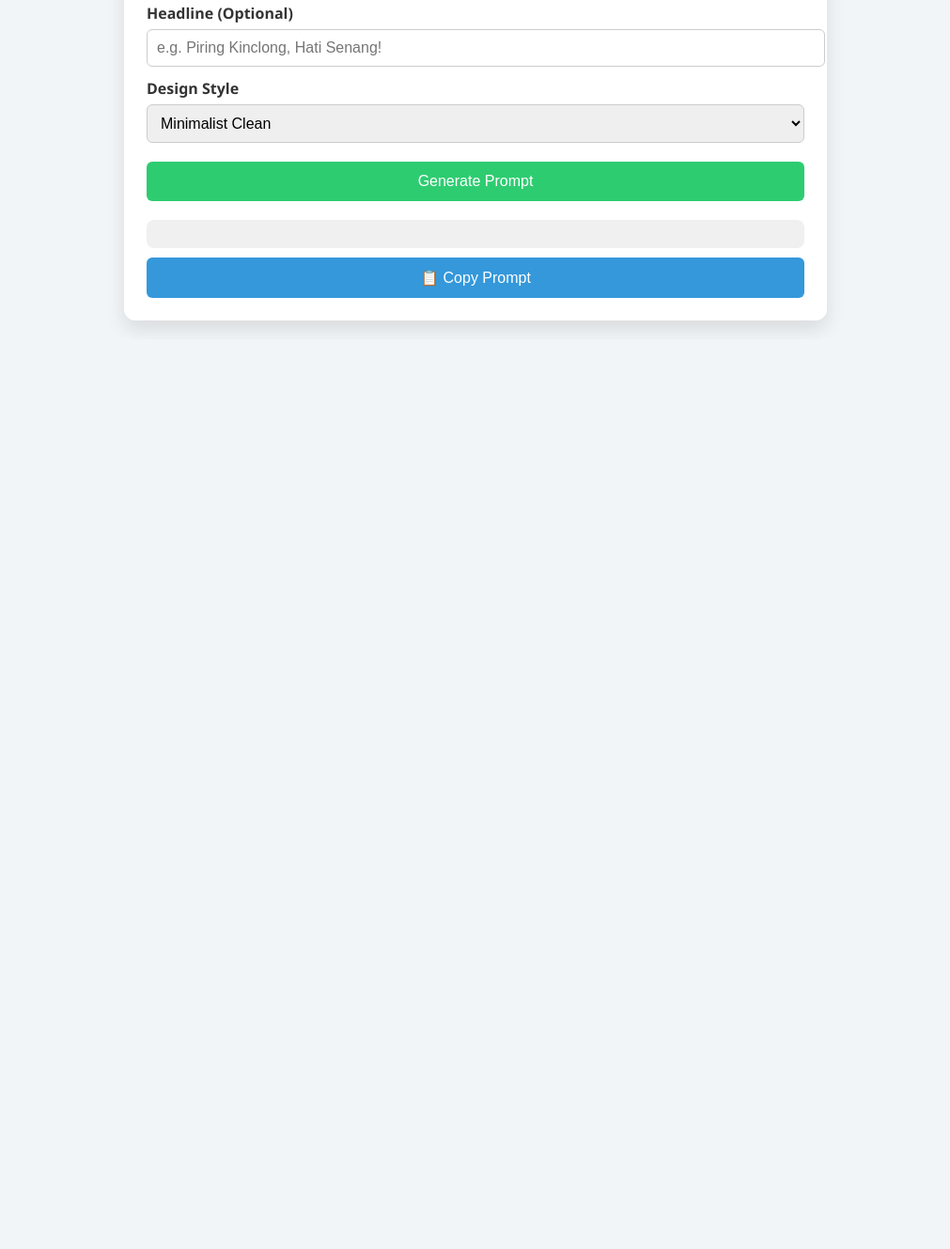
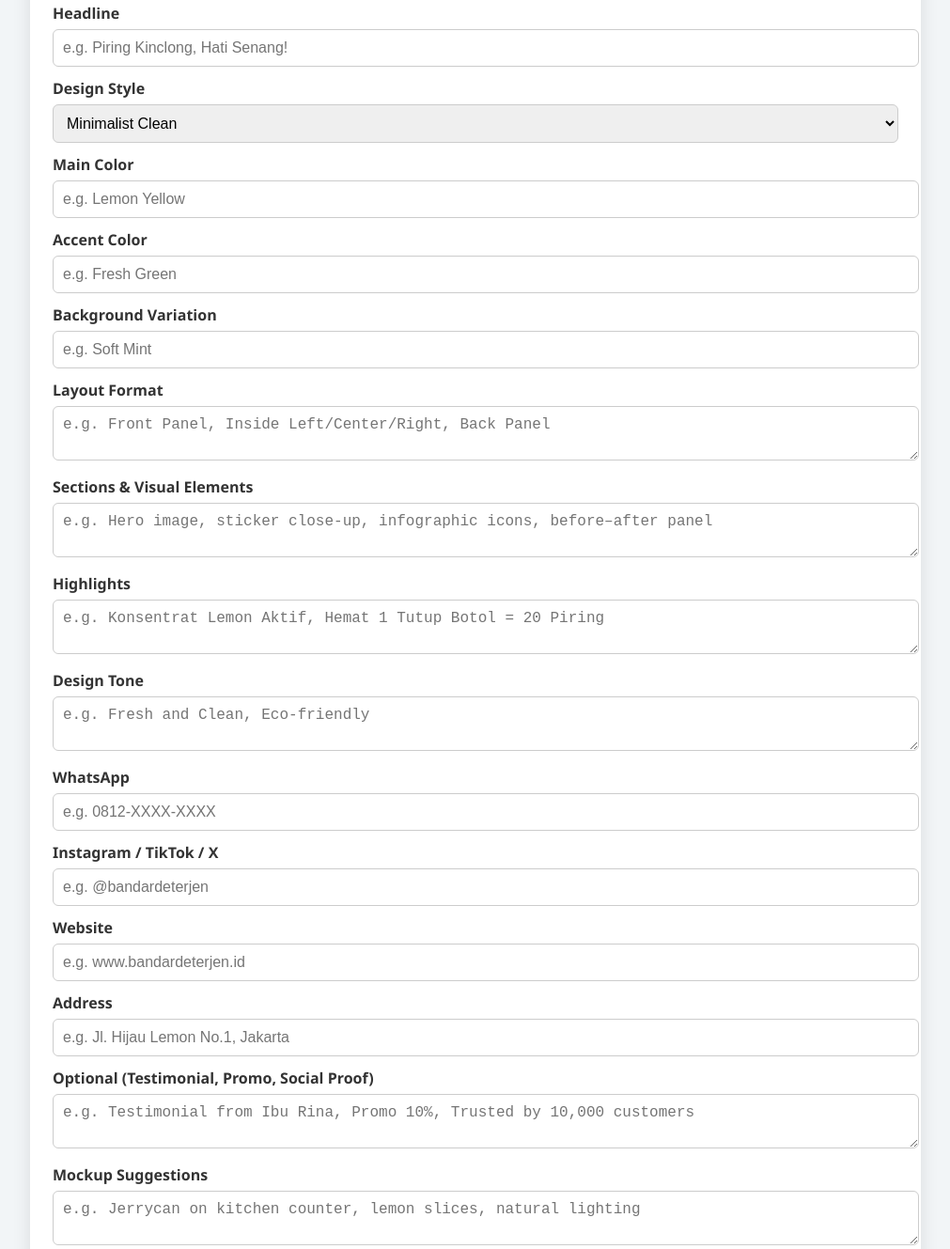
Before and after one commit to aiindonesiaart/brochure-pg, a plain HTML site: page product/update.html in a window 1280 px wide. Shown: the part 593-1922 px from the top of the page at 94% size, without its empty margins (134-1145 px from the left). Before the commit the page ends 954 px from the top, so only its background shows below. Drawn offline with Linux system fonts and the light colour scheme.

Commit message:
Update update.html

```diff
--- a/product/update.html
+++ b/product/update.html
@@ -13,7 +13,7 @@
       color: #333;
     }
     .container {
-      max-width: 700px;
+      max-width: 900px;
       margin: auto;
       background: white;
       border-radius: 12px;
@@ -69,6 +69,7 @@
   <div class="container">
     <h1>🧼 Brochure Design Product AI Image Generator</h1>
 
+    <!-- Basic Info -->
     <label>Product Type</label>
     <input type="text" id="productType" placeholder="e.g. jerrycan"/>
 
@@ -87,9 +88,10 @@
     <label>Tagline</label>
     <input type="text" id="tagline" placeholder="e.g. Bandar Deterjen"/>
 
-    <label>Headline (Optional)</label>
+    <label>Headline</label>
     <input type="text" id="headline" placeholder="e.g. Piring Kinclong, Hati Senang!"/>
 
+    <!-- Design Options -->
     <label>Design Style</label>
     <select id="style">
       <option value="minimalist">Minimalist Clean</option>
@@ -98,6 +100,52 @@
       <option value="eco">Eco Look</option>
     </select>
 
+    <label>Main Color</label>
+    <input type="text" id="mainColor" placeholder="e.g. Lemon Yellow"/>
+
+    <label>Accent Color</label>
+    <input type="text" id="accentColor" placeholder="e.g. Fresh Green"/>
+
+    <label>Background Variation</label>
+    <input type="text" id="backgroundColor" placeholder="e.g. Soft Mint"/>
+
+    <!-- Layout Format -->
+    <label>Layout Format</label>
+    <textarea id="layoutFormat" placeholder="e.g. Front Panel, Inside Left/Center/Right, Back Panel"></textarea>
+
+    <!-- Sections & Visual Elements -->
+    <label>Sections & Visual Elements</label>
+    <textarea id="sections" placeholder="e.g. Hero image, sticker close-up, infographic icons, before–after panel"></textarea>
+
+    <!-- Highlights -->
+    <label>Highlights</label>
+    <textarea id="highlights" placeholder="e.g. Konsentrat Lemon Aktif, Hemat 1 Tutup Botol = 20 Piring"></textarea>
+
+    <!-- Design Tone -->
+    <label>Design Tone</label>
+    <textarea id="tone" placeholder="e.g. Fresh and Clean, Eco-friendly"></textarea>
+
+    <!-- Contact Info -->
+    <label>WhatsApp</label>
+    <input type="text" id="whatsapp" placeholder="e.g. 0812-XXXX-XXXX"/>
+
+    <label>Instagram / TikTok / X</label>
+    <input type="text" id="social" placeholder="e.g. @bandardeterjen"/>
+
+    <label>Website</label>
+    <input type="text" id="website" placeholder="e.g. www.bandardeterjen.id"/>
+
+    <label>Address</label>
+    <input type="text" id="address" placeholder="e.g. Jl. Hijau Lemon No.1, Jakarta"/>
+
+    <!-- Optional -->
+    <label>Optional (Testimonial, Promo, Social Proof)</label>
+    <textarea id="optional" placeholder="e.g. Testimonial from Ibu Rina, Promo 10%, Trusted by 10,000 customers"></textarea>
+
+    <!-- Mockup Suggestions -->
+    <label>Mockup Suggestions</label>
+    <textarea id="mockup" placeholder="e.g. Jerrycan on kitchen counter, lemon slices, natural lighting"></textarea>
+
     <button onclick="generatePrompt()">Generate Prompt</button>
     <div id="output" class="output"></div>
     <button class="copy-btn" onclick="copyPrompt()">📋 Copy Prompt</button>
@@ -105,25 +153,8 @@
 
   <script>
     function generatePrompt() {
-      const productType = document.getElementById('productType').value;
-      const surface = document.getElementById('surface').value;
-      const stickerDetails = document.getElementById('stickerDetails').value;
-      const stickerVisual = document.getElementById('stickerVisual').value;
-      const labelText = document.getElementById('labelText').value;
-      const tagline = document.getElementById('tagline').value;
-      const headline = document.getElementById('headline').value;
-      const style = document.getElementById('style').value;
-
-      const styleText = {
-        minimalist: 'Minimalist brochure design with clean layout and white background',
-        organic: 'Natural brochure design with green gradients and soft shadows',
-        bold: 'Colorful bold brochure design with high contrast and punchy graphics',
-        eco: 'Eco-friendly kraft paper styled brochure design with organic textures'
-      }[style];
-
-      const prompt = `A product brochure featuring a ${surface} ${productType} with a ${stickerDetails} sticker showing ${stickerVisual}. The sticker is labeled "${labelText}" with a tagline "${tagline}" printed below. ${
-        headline ? 'The headline reads "' + headline + '". ' : ''
-      }The brochure is designed in a ${styleText}. Include a mockup of the packaging, visual highlights, and modern promotional layout.`;
+      const get = id => document.getElementById(id).value;
+      const prompt = `A promotional product brochure featuring a ${get('surface')} ${get('productType')} with a ${get('stickerDetails')} sticker that includes ${get('stickerVisual')}. The label reads "${get('labelText')}", and the tagline "${get('tagline')}" is printed below. The headline is: "${get('headline')}".\n\nDesign style: ${get('style')}, using a color scheme with main color: ${get('mainColor')}, accent color: ${get('accentColor')}, and background variation: ${get('backgroundColor')}.\n\nLayout format: ${get('layoutFormat')}.\n\nSections and visual elements: ${get('sections')}.\n\nHighlights: ${get('highlights')}.\n\nDesign tone: ${get('tone')}.\n\nContact Information:\n- WhatsApp: ${get('whatsapp')}\n- Social: ${get('social')}\n- Website: ${get('website')}\n- Address: ${get('address')}\n\nOptional elements: ${get('optional')}\n\nMockup suggestions: ${get('mockup')}\n\nMake the design visually engaging, clean, and appealing for household consumers.`;
 
       document.getElementById('output').innerText = prompt;
     }
```
